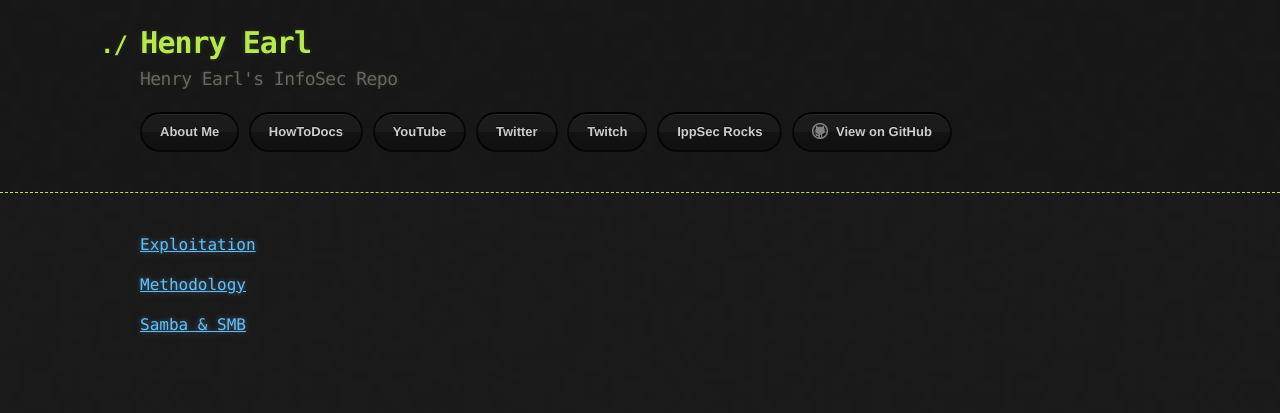
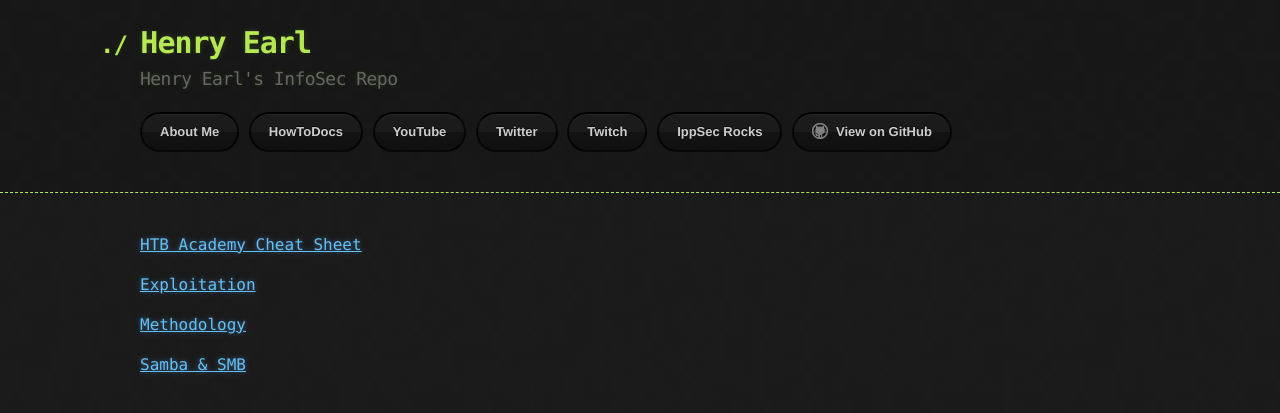
Before and after one commit to HenryEarl/HenryEarl.github.io, a Jekyll site: the page built from docs/HowToDocs/HackTheBox/index.md, in a window 1280 px wide. Shown: the top 413 px of the page. Built offline with Jekyll 4.4.1, drawn with Linux system fonts in a browser that asks for light colours; our own code applies the rules of GitHub Pages for plain Markdown files.

Commit message:
Update index.md

```diff
--- a/docs/HowToDocs/HackTheBox/index.md
+++ b/docs/HowToDocs/HackTheBox/index.md
@@ -1,6 +1,8 @@
 ---
 title: Hack The Box
 ---
+
+[HTB Academy Cheat Sheet](./Cheat-Sheet)
 
 [Exploitation](./Exploitation)
 
```
